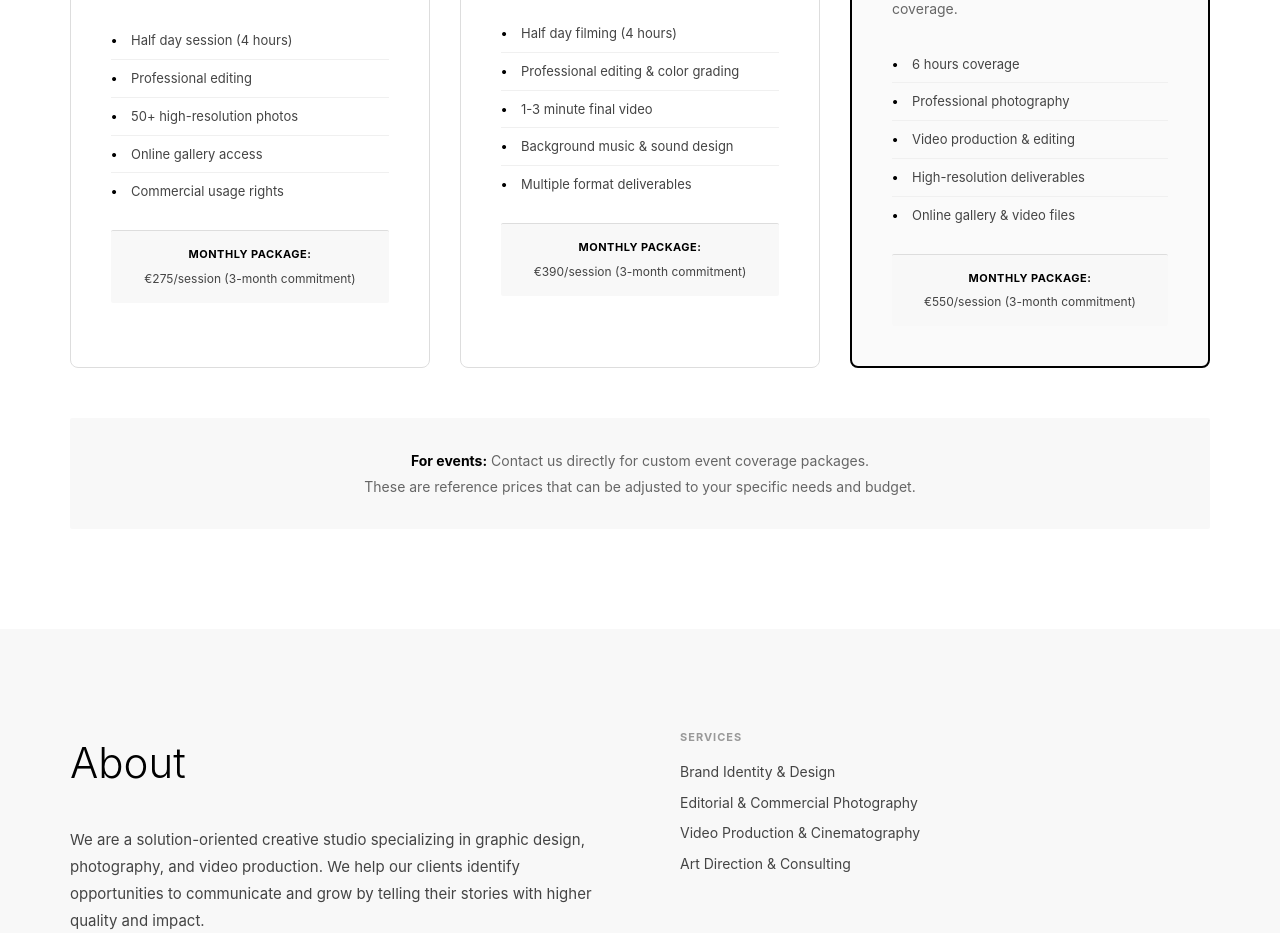
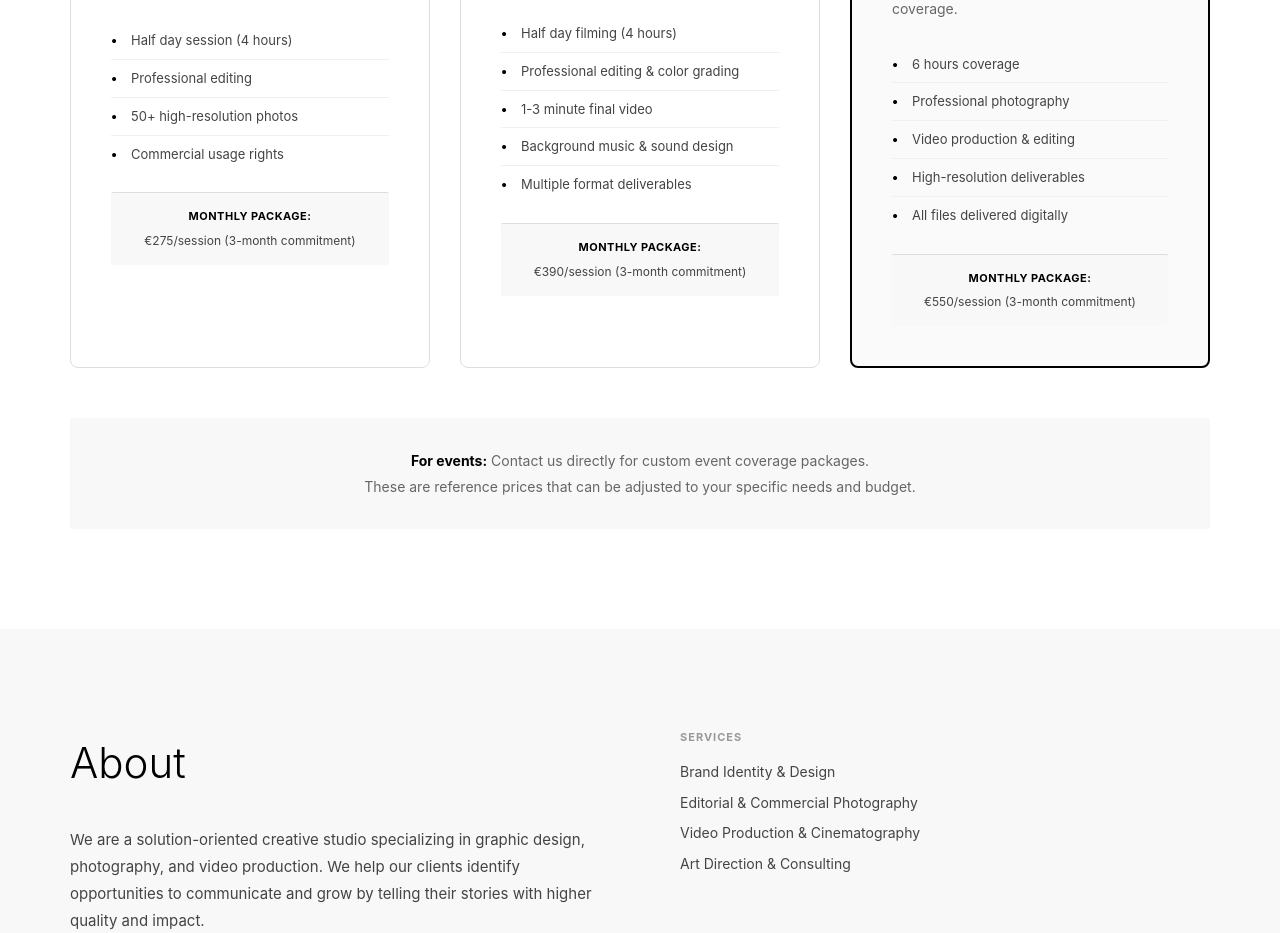
Before and after one commit to Akugara/AbstraktiWebsite, a React (Vite) app: page / in a window 1280 px wide. Shown: the part 4520-5453 px from the top of the page. Built offline with nearby package versions, Linux system fonts and the light colour scheme.

Commit message:
Remove online gallery mentions from photography packages

```diff
--- a/src/pages/HomePage.tsx
+++ b/src/pages/HomePage.tsx
@@ -154,7 +154,6 @@ const HomePage = () => {
                 <li>Half day session (4 hours)</li>
                 <li>Professional editing</li>
                 <li>50+ high-resolution photos</li>
-                <li>Online gallery access</li>
                 <li>Commercial usage rights</li>
               </ul>
               <div className="package-monthly">
@@ -193,7 +192,7 @@ const HomePage = () => {
                 <li>Professional photography</li>
                 <li>Video production & editing</li>
                 <li>High-resolution deliverables</li>
-                <li>Online gallery & video files</li>
+                <li>All files delivered digitally</li>
               </ul>
               <div className="package-monthly">
                 <strong>Monthly package:</strong> €550/session (3-month commitment)
```
